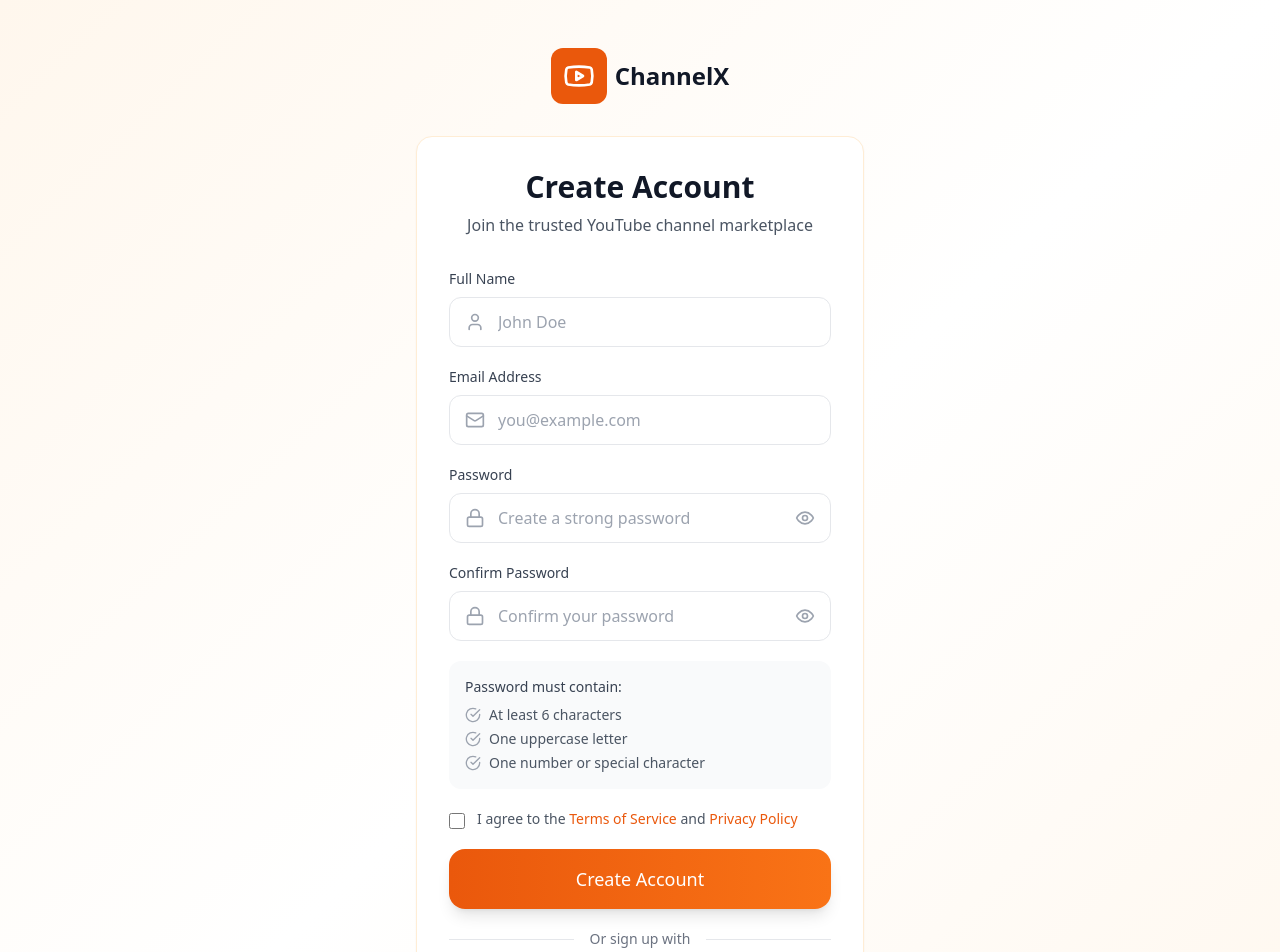
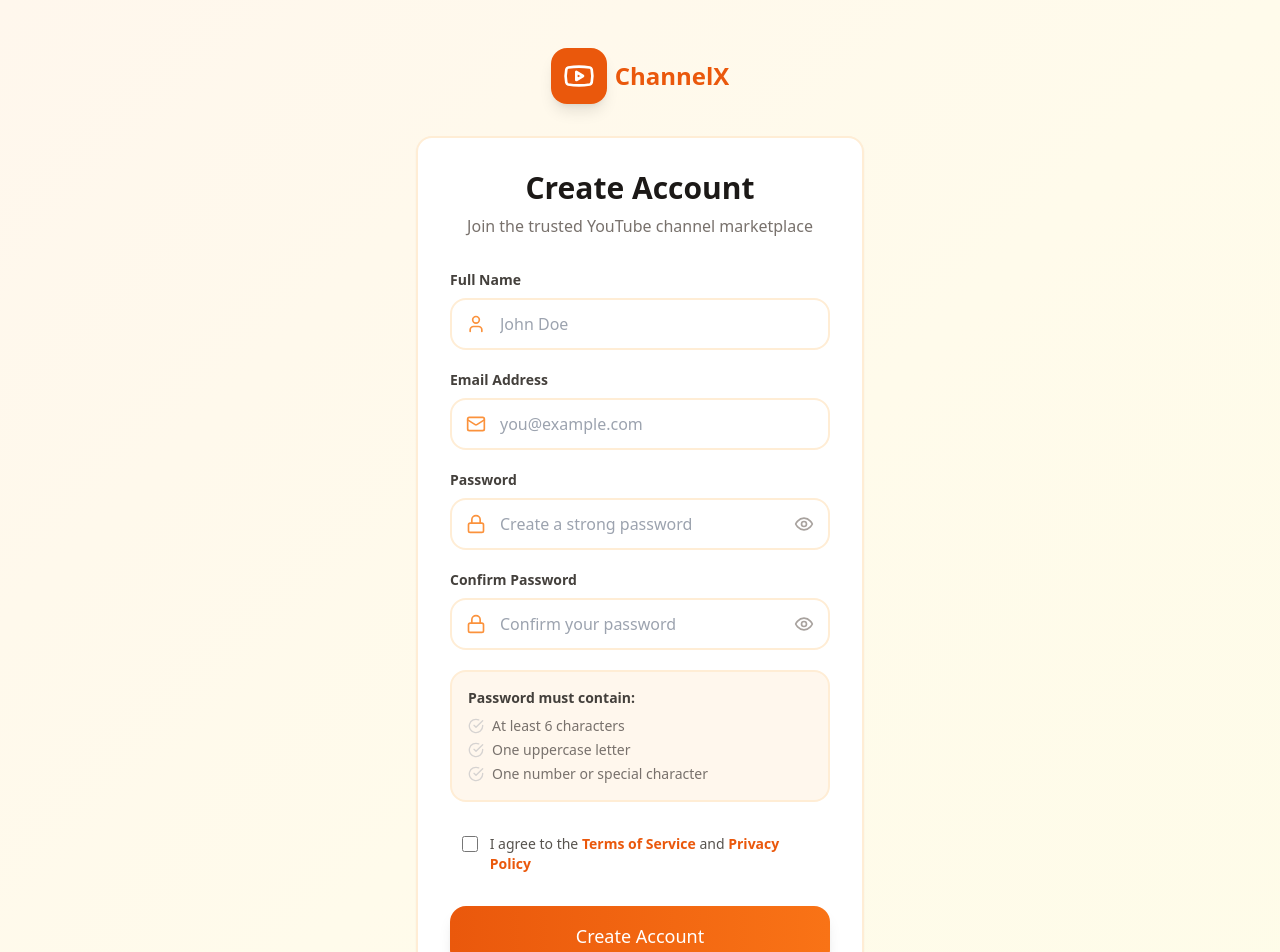
Before and after one commit to v5616/channel-x, a React (Vite) app in the folder ui/: page /signup in a window 1280 px wide. Shown: the top 952 px of the page. Built offline with nearby package versions, Linux system fonts and the light colour scheme; the HTML template or start-up script is replaced by a standard one.

Commit message:
new changes in market place and signup page

```diff
--- a/ui/src/components/ChannelCard.jsx
+++ b/ui/src/components/ChannelCard.jsx
@@ -19,7 +19,7 @@ const ChannelCard = ({ channel }) => {
 
   return (
     <Link to={`/channel/${adaptedChannel.id}`}>
-      <Card hover className="overflow-hidden">
+      <Card hover className="overflow-hidden border-2 border-orange-100 hover:border-primary-300 transition-all">
         <div className="aspect-video bg-gradient-to-br from-primary-100 to-primary-200 relative">
           <img
             src={adaptedChannel.banner}
--- a/ui/src/pages/SignupPage.jsx
+++ b/ui/src/pages/SignupPage.jsx
@@ -108,16 +108,14 @@ const SignupPage = () => {
   // Show success message
   if (success) {
     return (
-      <div className="min-h-screen bg-gradient-to-br from-primary-50 via-white to-primary-50 flex items-center justify-center p-4">
+      <div className="min-h-screen bg-gradient-to-br from-orange-50 via-amber-50 to-yellow-50 flex items-center justify-center p-4">
         <div className="w-full max-w-md">
-          <Card className="p-8 text-center">
-            <div className="w-16 h-16 bg-green-100 rounded-full flex items-center justify-center mx-auto mb-4">
-              <CheckCircle className="w-8 h-8 text-green-600" />
+          <Card className="p-8 text-center border-2 border-orange-100">
+            <div className="w-16 h-16 bg-emerald-100 rounded-full flex items-center justify-center mx-auto mb-4">
+              <CheckCircle className="w-8 h-8 text-emerald-600" />
             </div>
-            <h1 className="text-2xl font-bold text-gray-900 mb-2">Account Created Successfully!</h1>
-            <p className="text-gray-600 mb-4">
-              Welcome to ChannelX! Your account has been created and you're being redirected to the login page.
-            </p>
+            <h1 className="text-2xl font-black text-neutral-900 mb-2">Account Created!</h1>
+            <p className="text-neutral-500 mb-4">Redirecting you to login...</p>
             <div className="animate-spin rounded-full h-6 w-6 border-b-2 border-primary-600 mx-auto"></div>
           </Card>
         </div>
@@ -126,207 +124,125 @@ const SignupPage = () => {
   }
 
   return (
-    <div className="min-h-screen bg-gradient-to-br from-primary-50 via-white to-primary-50 flex items-center justify-center p-4 py-12">
+    <div className="min-h-screen bg-gradient-to-br from-orange-50 via-amber-50 to-yellow-50 flex items-center justify-center p-4 py-12">
       <div className="w-full max-w-md">
-        {/* Logo */}
         <Link to="/" className="flex items-center justify-center gap-2 mb-8">
-          <div className="p-3 bg-primary-600 rounded-xl">
+          <div className="p-3 bg-gradient-to-br from-primary-600 to-orange-600 rounded-2xl shadow-lg">
             <Youtube className="w-8 h-8 text-white" />
           </div>
-          <span className="text-2xl font-bold text-gray-900">ChannelX</span>
+          <span className="text-2xl font-black bg-gradient-to-r from-primary-600 to-orange-600 bg-clip-text text-transparent">ChannelX</span>
         </Link>
 
-        <Card className="p-8">
+        <Card className="p-8 border-2 border-orange-100 shadow-2xl">
           <div className="text-center mb-8">
-            <h1 className="text-3xl font-bold text-gray-900 mb-2">Create Account</h1>
-            <p className="text-gray-600">Join the trusted YouTube channel marketplace</p>
+            <h1 className="text-3xl font-black text-neutral-900 mb-2">Create Account</h1>
+            <p className="text-neutral-500">Join the trusted YouTube channel marketplace</p>
           </div>
 
           {error && (
-            <div className="mb-4 p-4 bg-red-50 border border-red-200 rounded-xl flex items-center gap-2">
-              <AlertCircle className="w-5 h-5 text-red-600" />
+            <div className="mb-4 p-4 bg-red-50 border-2 border-red-200 rounded-2xl flex items-center gap-2">
+              <AlertCircle className="w-5 h-5 text-red-600 shrink-0" />
               <p className="text-sm text-red-700">{error}</p>
             </div>
           )}
 
           <form onSubmit={handleSubmit} className="space-y-5">
-            {/* Full Name Input */}
             <div>
-              <label htmlFor="fullName" className="block text-sm font-medium text-gray-700 mb-2">
-                Full Name
-              </label>
+              <label htmlFor="fullName" className="block text-sm font-bold text-neutral-700 mb-2">Full Name</label>
               <div className="relative">
-                <User className="absolute left-4 top-1/2 -translate-y-1/2 w-5 h-5 text-gray-400" />
-                <input
-                  id="fullName"
-                  name="fullName"
-                  type="text"
-                  value={formData.fullName}
-                  onChange={handleChange}
+                <User className="absolute left-4 top-1/2 -translate-y-1/2 w-5 h-5 text-orange-400" />
+                <input id="fullName" name="fullName" type="text" value={formData.fullName} onChange={handleChange}
                   placeholder="John Doe"
-                  className="w-full pl-12 pr-4 py-3 border border-gray-200 rounded-xl focus:outline-none focus:ring-2 focus:ring-primary-500 focus:border-transparent transition-all"
-                />
+                  className="w-full pl-12 pr-4 py-3 border-2 border-orange-100 rounded-2xl focus:outline-none focus:ring-2 focus:ring-primary-500 focus:border-transparent transition-all" />
               </div>
             </div>
 
-            {/* Email Input */}
             <div>
-              <label htmlFor="email" className="block text-sm font-medium text-gray-700 mb-2">
-                Email Address
-              </label>
+              <label htmlFor="email" className="block text-sm font-bold text-neutral-700 mb-2">Email Address</label>
               <div className="relative">
-                <Mail className="absolute left-4 top-1/2 -translate-y-1/2 w-5 h-5 text-gray-400" />
-                <input
-                  id="email"
-                  name="email"
-                  type="email"
-                  value={formData.email}
-                  onChange={handleChange}
+                <Mail className="absolute left-4 top-1/2 -translate-y-1/2 w-5 h-5 text-orange-400" />
+                <input id="email" name="email" type="email" value={formData.email} onChange={handleChange}
                   placeholder="you@example.com"
-                  className="w-full pl-12 pr-4 py-3 border border-gray-200 rounded-xl focus:outline-none focus:ring-2 focus:ring-primary-500 focus:border-transparent transition-all"
-                />
+                  className="w-full pl-12 pr-4 py-3 border-2 border-orange-100 rounded-2xl focus:outline-none focus:ring-2 focus:ring-primary-500 focus:border-transparent transition-all" />
               </div>
             </div>
 
-            {/* Password Input */}
             <div>
-              <label htmlFor="password" className="block text-sm font-medium text-gray-700 mb-2">
-                Password
-              </label>
+              <label htmlFor="password" className="block text-sm font-bold text-neutral-700 mb-2">Password</label>
               <div className="relative">
-                <Lock className="absolute left-4 top-1/2 -translate-y-1/2 w-5 h-5 text-gray-400" />
-                <input
-                  id="password"
-                  name="password"
-                  type={showPassword ? 'text' : 'password'}
-                  value={formData.password}
-                  onChange={handleChange}
-                  placeholder="Create a strong password"
-                  className="w-full pl-12 pr-12 py-3 border border-gray-200 rounded-xl focus:outline-none focus:ring-2 focus:ring-primary-500 focus:border-transparent transition-all"
-                />
-                <button
-                  type="button"
-                  onClick={() => setShowPassword(!showPassword)}
-                  className="absolute right-4 top-1/2 -translate-y-1/2 text-gray-400 hover:text-gray-600 transition-colors"
-                >
-                  {showPassword ? (
-                    <EyeOff className="w-5 h-5" />
-                  ) : (
-                    <Eye className="w-5 h-5" />
-                  )}
+                <Lock className="absolute left-4 top-1/2 -translate-y-1/2 w-5 h-5 text-orange-400" />
+                <input id="password" name="password" type={showPassword ? 'text' : 'password'}
+                  value={formData.password} onChange={handleChange} placeholder="Create a strong password"
+                  className="w-full pl-12 pr-12 py-3 border-2 border-orange-100 rounded-2xl focus:outline-none focus:ring-2 focus:ring-primary-500 focus:border-transparent transition-all" />
+                <button type="button" onClick={() => setShowPassword(!showPassword)}
+                  className="absolute right-4 top-1/2 -translate-y-1/2 text-neutral-400 hover:text-neutral-600 transition-colors">
+                  {showPassword ? <EyeOff className="w-5 h-5" /> : <Eye className="w-5 h-5" />}
                 </button>
               </div>
             </div>
 
-            {/* Confirm Password Input */}
             <div>
-              <label htmlFor="confirmPassword" className="block text-sm font-medium text-gray-700 mb-2">
-                Confirm Password
-              </label>
+              <label htmlFor="confirmPassword" className="block text-sm font-bold text-neutral-700 mb-2">Confirm Password</label>
               <div className="relative">
-                <Lock className="absolute left-4 top-1/2 -translate-y-1/2 w-5 h-5 text-gray-400" />
-                <input
-                  id="confirmPassword"
-                  name="confirmPassword"
-                  type={showConfirmPassword ? 'text' : 'password'}
-                  value={formData.confirmPassword}
-                  onChange={handleChange}
-                  placeholder="Confirm your password"
-                  className="w-full pl-12 pr-12 py-3 border border-gray-200 rounded-xl focus:outline-none focus:ring-2 focus:ring-primary-500 focus:border-transparent transition-all"
-                />
-                <button
-                  type="button"
-                  onClick={() => setShowConfirmPassword(!showConfirmPassword)}
-                  className="absolute right-4 top-1/2 -translate-y-1/2 text-gray-400 hover:text-gray-600 transition-colors"
-                >
-                  {showConfirmPassword ? (
-                    <EyeOff className="w-5 h-5" />
-                  ) : (
-                    <Eye className="w-5 h-5" />
-                  )}
+                <Lock className="absolute left-4 top-1/2 -translate-y-1/2 w-5 h-5 text-orange-400" />
+                <input id="confirmPassword" name="confirmPassword" type={showConfirmPassword ? 'text' : 'password'}
+                  value={formData.confirmPassword} onChange={handleChange} placeholder="Confirm your password"
+                  className="w-full pl-12 pr-12 py-3 border-2 border-orange-100 rounded-2xl focus:outline-none focus:ring-2 focus:ring-primary-500 focus:border-transparent transition-all" />
+                <button type="button" onClick={() => setShowConfirmPassword(!showConfirmPassword)}
+                  className="absolute right-4 top-1/2 -translate-y-1/2 text-neutral-400 hover:text-neutral-600 transition-colors">
+                  {showConfirmPassword ? <EyeOff className="w-5 h-5" /> : <Eye className="w-5 h-5" />}
                 </button>
               </div>
             </div>
 
             {/* Password Requirements */}
-            <div className="bg-gray-50 rounded-xl p-4">
-              <p className="text-sm font-medium text-gray-700 mb-2">Password must contain:</p>
+            <div className="bg-orange-50 border-2 border-orange-100 rounded-2xl p-4">
+              <p className="text-sm font-bold text-neutral-700 mb-2">Password must contain:</p>
               <ul className="space-y-1 text-sm">
-                <li className={`flex items-center gap-2 transition-colors ${
-                  passwordValidation.minLength ? 'text-green-600' : 'text-gray-600'
-                }`}>
-                  <CheckCircle className={`w-4 h-4 ${
-                    passwordValidation.minLength ? 'text-green-500' : 'text-gray-400'
-                  }`} />
-                  At least 6 characters
-                </li>
-                <li className={`flex items-center gap-2 transition-colors ${
-                  passwordValidation.hasUppercase ? 'text-green-600' : 'text-gray-600'
-                }`}>
-                  <CheckCircle className={`w-4 h-4 ${
-                    passwordValidation.hasUppercase ? 'text-green-500' : 'text-gray-400'
-                  }`} />
-                  One uppercase letter
-                </li>
-                <li className={`flex items-center gap-2 transition-colors ${
-                  passwordValidation.hasNumberOrSpecial ? 'text-green-600' : 'text-gray-600'
-                }`}>
-                  <CheckCircle className={`w-4 h-4 ${
-                    passwordValidation.hasNumberOrSpecial ? 'text-green-500' : 'text-gray-400'
-                  }`} />
-                  One number or special character
-                </li>
+                {[
+                  { key: 'minLength', label: 'At least 6 characters' },
+                  { key: 'hasUppercase', label: 'One uppercase letter' },
+                  { key: 'hasNumberOrSpecial', label: 'One number or special character' },
+                ].map(({ key, label }) => (
+                  <li key={key} className={`flex items-center gap-2 transition-colors ${passwordValidation[key] ? 'text-emerald-600' : 'text-neutral-500'}`}>
+                    <CheckCircle className={`w-4 h-4 ${passwordValidation[key] ? 'text-emerald-500' : 'text-neutral-300'}`} />
+                    {label}
+                  </li>
+                ))}
               </ul>
             </div>
 
-            {/* Terms & Conditions */}
-            <div>
-              <label className="flex items-start gap-3 cursor-pointer">
-                <input
-                  type="checkbox"
-                  name="agreeToTerms"
-                  checked={formData.agreeToTerms}
-                  onChange={handleChange}
-                  className="w-4 h-4 mt-1 text-primary-600 border-gray-300 rounded focus:ring-primary-500"
-                />
-                <span className="text-sm text-gray-600">
-                  I agree to the{' '}
-                  <Link to="#" className="text-primary-600 hover:text-primary-700 font-medium">
-                    Terms of Service
-                  </Link>{' '}
-                  and{' '}
-                  <Link to="#" className="text-primary-600 hover:text-primary-700 font-medium">
-                    Privacy Policy
-                  </Link>
-                </span>
-              </label>
-            </div>
+            <label className="flex items-start gap-3 cursor-pointer p-3 rounded-2xl hover:bg-orange-50 transition-colors">
+              <input type="checkbox" name="agreeToTerms" checked={formData.agreeToTerms} onChange={handleChange}
+                className="w-4 h-4 mt-0.5 text-primary-600 border-orange-300 rounded focus:ring-primary-500" />
+              <span className="text-sm text-neutral-600">
+                I agree to the{' '}
+                <Link to="#" className="text-primary-600 hover:text-primary-700 font-bold">Terms of Service</Link>
+                {' '}and{' '}
+                <Link to="#" className="text-primary-600 hover:text-primary-700 font-bold">Privacy Policy</Link>
+              </span>
+            </label>
 
-            {/* Sign Up Button */}
             <Button type="submit" className="w-full" size="lg" disabled={loading}>
               {loading ? (
                 <div className="flex items-center justify-center gap-2">
                   <div className="animate-spin rounded-full h-4 w-4 border-b-2 border-white"></div>
                   Creating Account...
                 </div>
-              ) : (
-                'Create Account'
-              )}
+              ) : 'Create Account'}
             </Button>
 
-            {/* Divider */}
-            <div className="relative my-6">
+            <div className="relative my-2">
               <div className="absolute inset-0 flex items-center">
-                <div className="w-full border-t border-gray-200"></div>
+                <div className="w-full border-t-2 border-orange-100"></div>
               </div>
               <div className="relative flex justify-center text-sm">
-                <span className="px-4 bg-white text-gray-500">Or sign up with</span>
+                <span className="px-4 bg-white text-neutral-400 font-medium">Or sign up with</span>
               </div>
             </div>
 
-            {/* Social Sign Up */}
             <div className="grid grid-cols-2 gap-3">
-              <Button type="button" variant="outline" className="w-full">
+              <Button type="button" variant="outline" className="w-full border-2 border-orange-100 hover:bg-orange-50">
                 <svg className="w-5 h-5" viewBox="0 0 24 24">
                   <path fill="currentColor" d="M22.56 12.25c0-.78-.07-1.53-.2-2.25H12v4.26h5.92c-.26 1.37-1.04 2.53-2.21 3.31v2.77h3.57c2.08-1.92 3.28-4.74 3.28-8.09z"/>
                   <path fill="currentColor" d="M12 23c2.97 0 5.46-.98 7.28-2.66l-3.57-2.77c-.98.66-2.23 1.06-3.71 1.06-2.86 0-5.29-1.93-6.16-4.53H2.18v2.84C3.99 20.53 7.7 23 12 23z"/>
@@ -335,7 +251,7 @@ const SignupPage = () => {
                 </svg>
                 Google
               </Button>
-              <Button type="button" variant="outline" className="w-full">
+              <Button type="button" variant="outline" className="w-full border-2 border-orange-100 hover:bg-orange-50">
                 <svg className="w-5 h-5" fill="currentColor" viewBox="0 0 24 24">
                   <path d="M12 0c-6.626 0-12 5.373-12 12 0 5.302 3.438 9.8 8.207 11.387.599.111.793-.261.793-.577v-2.234c-3.338.726-4.033-1.416-4.033-1.416-.546-1.387-1.333-1.756-1.333-1.756-1.089-.745.083-.729.083-.729 1.205.084 1.839 1.237 1.839 1.237 1.07 1.834 2.807 1.304 3.492.997.107-.775.418-1.305.762-1.604-2.665-.305-5.467-1.334-5.467-5.931 0-1.311.469-2.381 1.236-3.221-.124-.303-.535-1.524.117-3.176 0 0 1.008-.322 3.301 1.23.957-.266 1.983-.399 3.003-.404 1.02.005 2.047.138 3.006.404 2.291-1.552 3.297-1.23 3.297-1.23.653 1.653.242 2.874.118 3.176.77.84 1.235 1.911 1.235 3.221 0 4.609-2.807 5.624-5.479 5.921.43.372.823 1.102.823 2.222v3.293c0 .319.192.694.801.576 4.765-1.589 8.199-6.086 8.199-11.386 0-6.627-5.373-12-12-12z"/>
                 </svg>
@@ -344,22 +260,18 @@ const SignupPage = () => {
             </div>
           </form>
 
-          {/* Login Link */}
           <div className="mt-8 text-center">
-            <p className="text-gray-600">
+            <p className="text-neutral-500">
               Already have an account?{' '}
-              <Link to="/login" className="text-primary-600 hover:text-primary-700 font-medium">
-                Sign in
-              </Link>
+              <Link to="/login" className="text-primary-600 hover:text-primary-700 font-bold">Sign in</Link>
             </p>
           </div>
         </Card>
 
-        {/* Footer Links */}
-        <div className="mt-8 text-center text-sm text-gray-600">
-          <Link to="#" className="hover:text-gray-900 transition-colors">Privacy Policy</Link>
+        <div className="mt-6 text-center text-sm text-neutral-400">
+          <Link to="#" className="hover:text-neutral-600 transition-colors">Privacy Policy</Link>
           <span className="mx-3">•</span>
-          <Link to="#" className="hover:text-gray-900 transition-colors">Terms of Service</Link>
+          <Link to="#" className="hover:text-neutral-600 transition-colors">Terms of Service</Link>
         </div>
       </div>
     </div>
```
